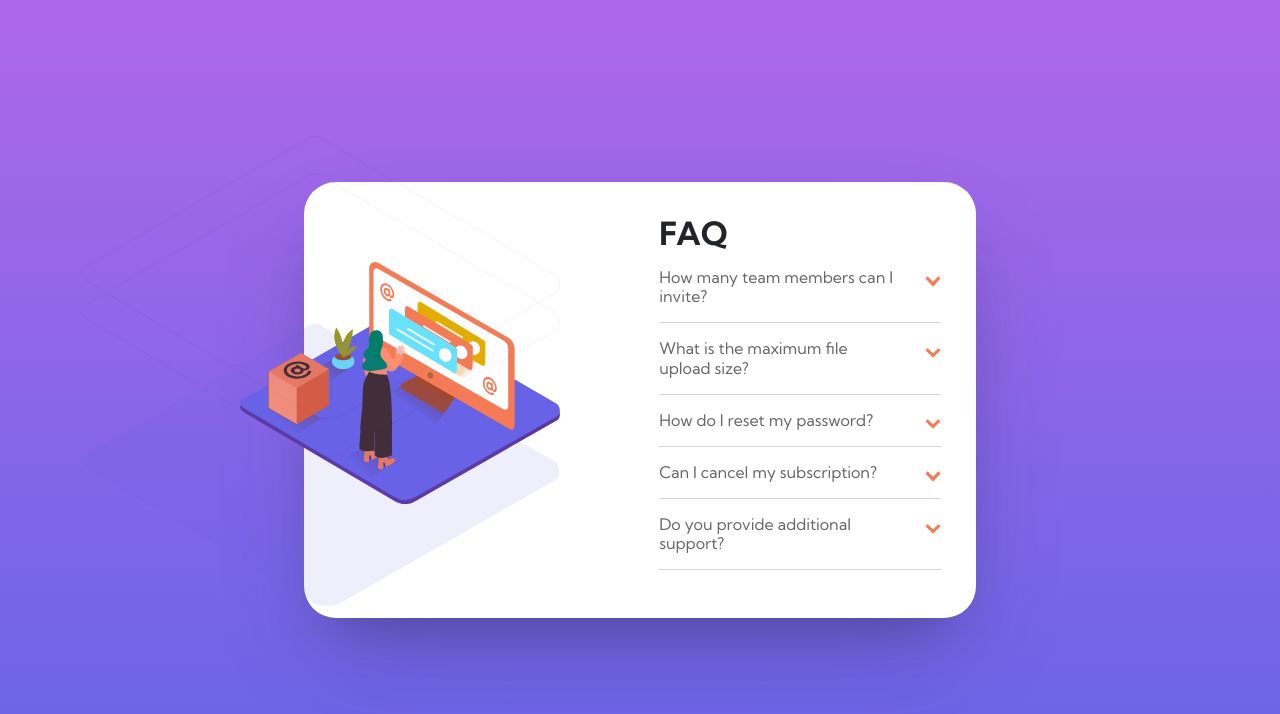
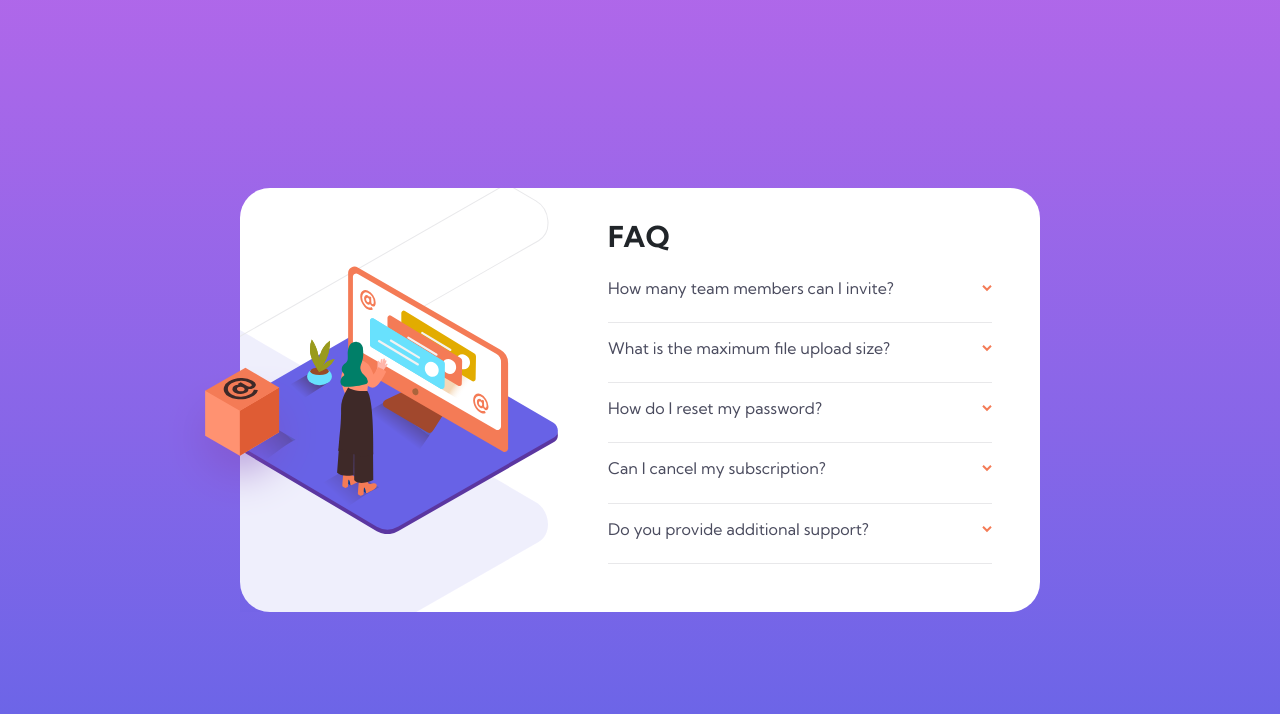
Before and after one commit to LadenikaPeter/Angular-Landing-Pages, an Angular app in the folder Angular-Landing-Pages/: page /accordion-card in a window 1280 px wide. Shown: the top 714 px of the page. Built offline with nearby package versions, Linux system fonts and the light colour scheme.

Commit message:
accordion version 2

```diff
--- a/Angular-Landing-Pages/src/app/pages/accordion-card/accordion-card.component.html
+++ b/Angular-Landing-Pages/src/app/pages/accordion-card/accordion-card.component.html
@@ -2,33 +2,27 @@
 
   <div class="accordion__card">
     <div class="images__container">
-      <!--      <img alt="woman-image" src="/assets/images/accordion-card/illustration-woman-online-desktop.svg">-->
-      <img alt="woman-image" class="images__container--image"   src="/assets/images/accordion-card/illustration-woman-online-mobile.svg">
-      <img alt="background-image"  class="images__container--bg mobile" src="/assets/images/accordion-card/bg-pattern-mobile.svg">
-      <img alt="background-image" class="images__container--bg desktop" src="/assets/images/accordion-card/bg-pattern-desktop.svg">
+      <div class="image__inner"></div>
+      <img alt="box-image" src="assets/images/accordion-card/illustration-box-desktop.svg"/>
     </div>
     <div class="accordion__container">
       <h3 class="accordion--heading">FAQ</h3>
       <ul>
-        <li *ngFor="let item of faq; let i = index" class="accordion__item">
-          <ng-container *ngTemplateOutlet="accordionList__item; context: {$implicit: item}"></ng-container>
+        <li (click)="clickHandler(i)" *ngFor="let item of faq; let i = index" class="accordion__item">
+          <ng-container *ngTemplateOutlet="accordionList__item; context: {$implicit: item, index: i}"></ng-container>
         </li>
       </ul>
     </div>
   </div>
-
-
 </div>
-
-
-<ng-template #accordionList__item let-item>
+<ng-template #accordionList__item let-index="index" let-item>
   <div class="accordion__header">
     <div class="accordion--question">
-      <h4>{{item.question}}</h4>
+      <h4 [ngClass]="{'active--question':index == selectedItem }" >{{item.question}}</h4>
     </div>
     <div class="arrow--image">
-      <img alt="arrow-image" src="assets/images/accordion-card/icon-arrow-down.svg" />
+      <img [ngClass]="{'active--arrow' : index == selectedItem}"  alt="arrow-image" src="assets/images/accordion-card/icon-arrow-down.svg" />
     </div>
   </div>
-  <h4 class="test">{{item.answer}}</h4>
+  <h4 [ngClass]="{'active--answer': index == selectedItem}" class="accordion--answer">{{item.answer}}</h4>
 </ng-template>
--- a/Angular-Landing-Pages/src/app/pages/accordion-card/accordion-card.component.scss
+++ b/Angular-Landing-Pages/src/app/pages/accordion-card/accordion-card.component.scss
@@ -1,4 +1,3 @@
-
 $Very-dark-desaturated-blue: hsl(238, 29%, 16%);
 $Soft-red: hsl(14, 88%, 65%);
 $Soft-violet: hsl(273, 75%, 66%);
@@ -8,10 +7,6 @@ $Dark-grayish-blue: hsl(240, 6%, 50%);
 $Light-grayish-blue: hsl(240, 5%, 91%);
 $Box-shadow:rgba(50, 50, 93, 0.25) 0px 50px 100px -20px, rgba(0, 0, 0, 0.3) 0px 30px 60px -30px;
 
-:host {
-  display: block;
-}
-
 .main__container{
   font-family: "Kumbh Sans", sans-serif;
   background: linear-gradient(180deg, $Soft-violet 0%, $Soft-blue 100%);
@@ -20,147 +15,140 @@ $Box-shadow:rgba(50, 50, 93, 0.25) 0px 50px 100px -20px, rgba(0, 0, 0, 0.3) 0px
   display: flex;
   justify-content: center;
   align-items: center;
+
+  .accordion__card{
+    display: flex;
+    background: white;
+    border-radius: 30px;
+    width: 50rem;
+    max-width: 50rem;
+    margin: 3rem;
+
+    .images__container{
+      width: 44%;
+      position: relative;
+      background: url("/assets/images/accordion-card/bg-pattern-desktop.svg") no-repeat 107% 65%;
+
+      .image__inner{
+        height: 100%;
+        background: url("/assets/images/accordion-card/illustration-woman-online-desktop.svg") no-repeat 100% center;
+        background-size: contain;
+        position: relative;
+        left: -34px;
       }
 
-.accordion__card{
-  max-width: 42rem;
-  width: 100%;
-  padding: 1rem;
-  border-radius: 32px;
-  height: 100%;
-  display: flex;
-  flex-direction: column;
-  margin: 8rem 4rem;
-  background: white;
-  box-shadow: rgba(50, 50, 93, 0.25) 0px 50px 100px -20px,
-  rgba(0, 0, 0, 0.3) 0px 30px 60px -30px;
+      img{
+        position: absolute;
+        top: 42%;
+        left: -22%;
+        object-fit: contain;
+        width: 45%;
       }
 
-.images__container{
-  width: 100%;
-  display: flex;
-  justify-content: center;
-  position: relative;
-  height: 6rem;
-
-  .images__container--image{
-    width: 75%;
-    position: relative;
-    margin-top: -10rem;
-    object-fit: contain;
-    max-width: 15rem;
-  }
-
-  .images__container--bg{
-    position: absolute;
-    margin: 0 auto;
-    width: 75%;
-    top: -1rem;
-    object-fit: contain;
-    max-width: 15rem;
-  }
     }
 
     .accordion__container{
+      width: 50%;
+      display: flex;
+      flex-direction: column;
+      justify-content: center;
+      padding: 2rem 0 2rem 1rem;
+
+
       h3{
-    text-align: center;
-    font-size: 2rem;
-    font-weight: bolder;
+        font-size: 1.8rem;
+        font-weight: 700;
       }
 
       ul{
-    display: flex;
-    flex-direction: column;
-    gap: 1rem;
-    margin-top: 1rem;
         list-style-type: none;
         padding: 0;
 
         li{
-      display: flex;
-      flex-direction: column;
-      gap: 0.8rem;
           padding-bottom: 0.5rem;
-      cursor: pointer;
-      border-bottom: 0.5px solid #33333333;
-      color: #666;
-    }
+          border-bottom: 1px solid #e8e8ea;
         }
       }
 
       .accordion__header{
         display: flex;
         justify-content: space-between;
-  gap: 1.5rem;
+        cursor: pointer;
+        transition: 0.4s;
 
-  .arrow--image {
-    img {
-      width: 1rem;
-      object-fit: cover;
+        .accordion--question{
+          h4{
+            font-size: 1rem;
+            color: $Very-dark-grayish-blue;
+            margin: 1rem 0;
+
+            &:hover{
+              color: $Soft-red
             }
           }
         }
 
-.mobile {
+        .arrow--image{
           display: flex;
+
+          img{
+            align-self: center;
+            transition: transform 500ms;
+          }
+        }
       }
 
-.desktop {
+      .accordion--answer{
         display: none;
+        font-size: 14px;
+        color: $Dark-grayish-blue;
       }
 
-
-@media screen and (min-width: 640px){
-  .accordion__card{
-    flex-direction: row;
+      .active--answer{
+        display: unset;
       }
 
-  .images__container{
-    width: 50%;
-    height: 100%;
-    justify-content: flex-start;
-
-    .images__container--image{
-      margin-top: 4rem;
-      width: 150%;
-      max-width: unset;
-      // object-fit: cover;
-      left: -5rem;
+      .active--question{
+        font-weight: 600;
       }
 
-    .images__container--bg{
-      width: 150%;
-      max-width: unset;
-      left: -75%;
-      top: -20%;
+      .active--arrow{
+        transition: transform 500ms;
+        transform: rotate(180deg);
+      }
+    }
+  }
+
+  @media screen and (max-width: 640px){
+    .accordion__card{
+      flex-direction: column;
+      margin: 8rem 2rem;
+
+      .images__container{
+        background: url("/assets/images/accordion-card/bg-pattern-mobile.svg") no-repeat center;
+        width: 100%;
+
+        .image__inner{
+          background: url("/assets/images/accordion-card/illustration-woman-online-mobile.svg") no-repeat center;
+          height: 200px;
+          position: relative;
+          top: -77px;
+          left: 0;
+        }
+
+        img{
+          display: none;
         }
       }
 
       .accordion__container{
-    width: 50%;
-    padding: 1rem 3%;
+        width: 100%;
+        padding: 0 2rem 2rem;
 
         h3{
-      text-align: left;
+          text-align: center;
         }
       }
-
-  .accordion--question{
-    h4{
-      font-size: 1rem;
     }
   }
-
-  .mobile {
-    display: none;
 }
-
-  .desktop {
-    display: flex;
-  }
-
-}
-
-.test{
-  display: none;
-}
--- a/Angular-Landing-Pages/src/app/pages/accordion-card/accordion-card.component.ts
+++ b/Angular-Landing-Pages/src/app/pages/accordion-card/accordion-card.component.ts
@@ -11,4 +11,12 @@ import {FAQ} from "../../core/constants/accordion-card";
 })
 export class AccordionCardComponent {
   readonly faq = FAQ;
+  selectedItem: number = -1;
+  clickHandler(i: number){
+    if(i != this.selectedItem){
+      this.selectedItem = i
+    } else {
+      this.selectedItem = -1
+    }
+  }
 }
```
Lines whose indentation alone changed are shown as unchanged.
